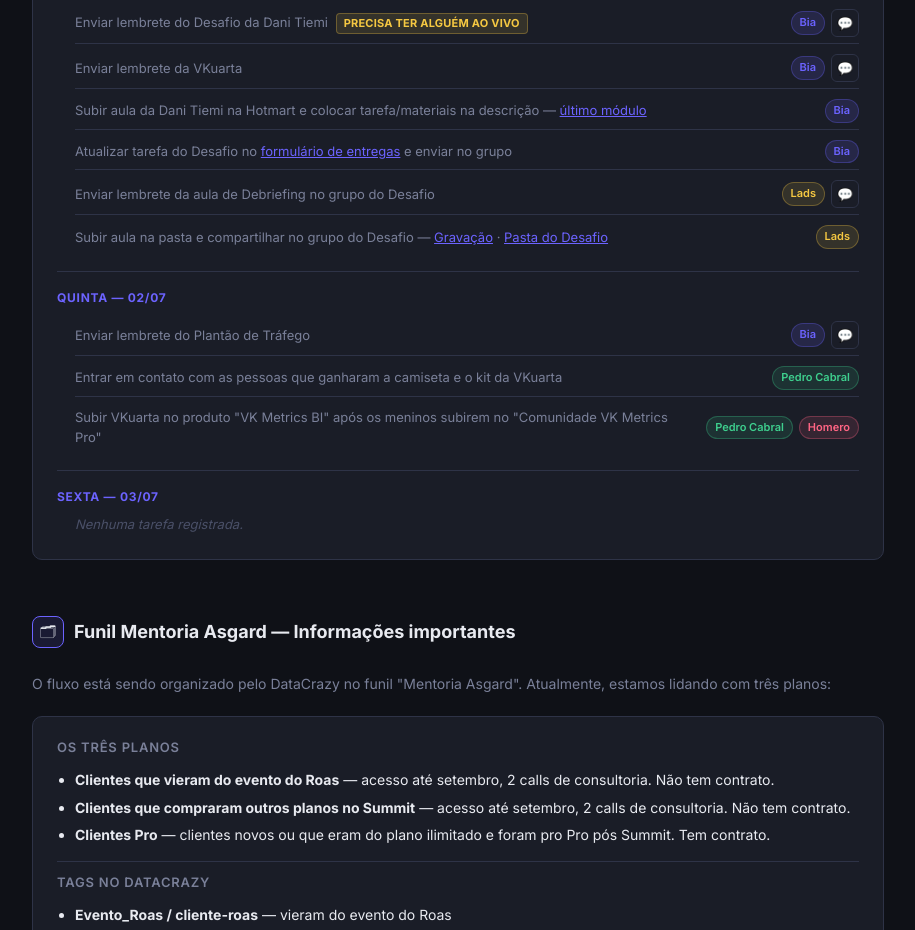
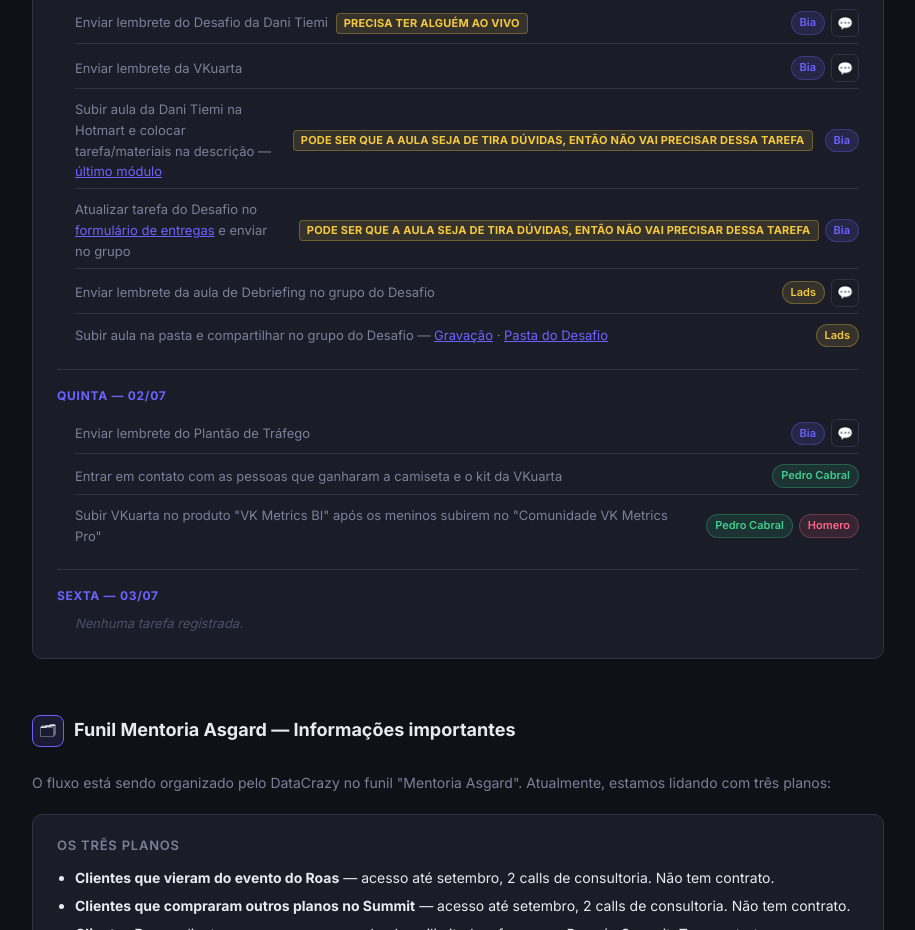
Before and after one commit to vkmetrics/processosferiasmari, a plain HTML site: page index.html in a window 1280 px wide. Shown: the part 1693-2623 px from the top of the page, without its empty margins (182-1097 px from the left). Drawn offline with Linux system fonts and the light colour scheme.

Commit message:
Update index.html

```diff
--- a/index.html
+++ b/index.html
@@ -1190,7 +1190,7 @@
         </li>
         <li class="rotina-item" data-resp="bia">
           <div class="rotina-item-row">
-            <span>Subir aula da Dani Tiemi na Hotmart e colocar tarefa/materiais na descrição — <a href="https://app.hotmart.com/membership/api-oficial/products/edit/4428193/admin/beta/modules" target="_blank" style="color:var(--accent);">último módulo</a></span>
+            <span>Subir aula da Dani Tiemi na Hotmart e colocar tarefa/materiais na descrição — <a href="https://app.hotmart.com/membership/api-oficial/products/edit/4428193/admin/beta/modules" target="_blank" style="color:var(--accent);">último módulo</a></span> <span class="rotina-alert">PODE SER QUE A AULA SEJA DE TIRA DÚVIDAS, ENTÃO NÃO VAI PRECISAR DESSA TAREFA</span></span>
             <div class="rotina-item-meta">
               <span class="resp-tag resp-bia">Bia</span>
             </div>
@@ -1199,7 +1199,7 @@
         <li class="rotina-item" data-resp="bia">
           <div class="rotina-item-row">
             <span>Atualizar tarefa do Desafio no <a href="https://docs.google.com/forms/d/e/1FAIpQLSdyw7-Hfi5S78Ugn8fk-Ew8YScbvuxGGI-AKie5TD-2m-n5dg/viewform?usp=sharing&ouid=117174688490355892653" target="_blank" style="color:var(--accent);">formulário de entregas</a> e enviar no grupo</span>
-            <div class="rotina-item-meta">
+            <div class="rotina-item-meta"> <span class="rotina-alert">PODE SER QUE A AULA SEJA DE TIRA DÚVIDAS, ENTÃO NÃO VAI PRECISAR DESSA TAREFA</span></span>
               <span class="resp-tag resp-bia">Bia</span>
             </div>
           </div>
```
